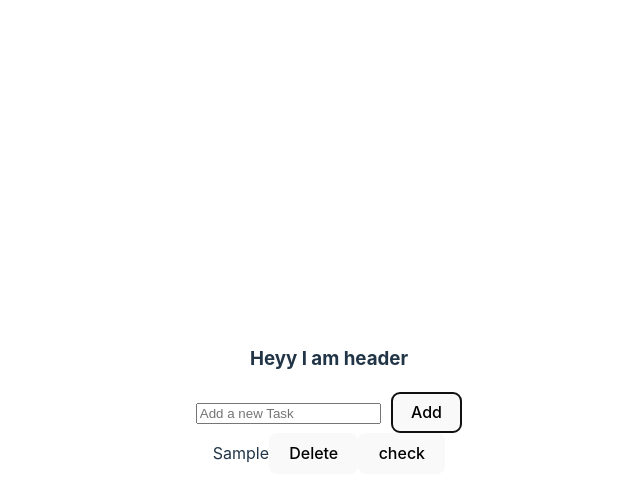
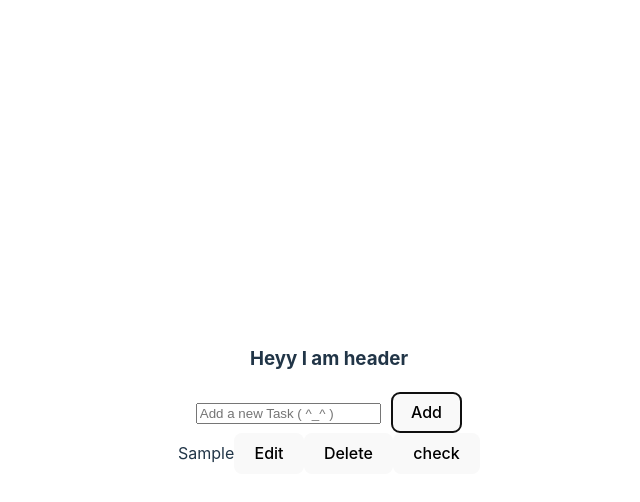
Before and after one commit to prateek-saxena-07/React_todoList, a React (Vite) app in the folder TodoList/: page / in a window 1280 px wide. Both pictures are taken after typing "Sample" into the empty fields and a click on the button "Add". Shown: the top 502 px of the page, without its empty margins (311-951 px from the left). Built offline with nearby package versions, Linux system fonts and the light colour scheme.

Commit message:
Final Functionality Commit

```diff
--- a/TodoList/src/Components/Header.jsx
+++ b/TodoList/src/Components/Header.jsx
@@ -11,7 +11,7 @@ function Header({ todo, setTodo }) {
     return (<>
         <h3> Heyy I am header</h3>
          <div className="input-wrapper">
-            <input type="text" placeholder="Add a new Task" value={input} onChange={(e)=>setInput(e.target.value)}/>
+            <input type="text" placeholder="Add a new Task ( ^_^ )" value={input} onChange={(e)=>setInput(e.target.value)}/>
             <button onClick={addTodo}>Add</button>
         </div>
     </>)
--- a/TodoList/src/Components/ToDoItem.jsx
+++ b/TodoList/src/Components/ToDoItem.jsx
@@ -1,5 +1,8 @@
+import React,{useState} from "react";
 function ToDoItem({ toDo, todo, setTodo })
 {
+    const [isEditing, setIsEditing] = useState(false)
+    const[editedText,setEditedText]=useState(toDo.text)
     const deleteTodo = () => {
 
         console.log('deleting')
@@ -10,14 +13,35 @@ function ToDoItem({ toDo, todo, setTodo })
     {
         e.target.parentNode.classList.toggle('done')
     }
-    return (<>
-        {/* <p>{toDo.id}</p>  */}
-        <span> {toDo.text}
-            {/* <button >Edit</button> */}
+
+    const saveEdit = () => {
+        if (editedText.trim() !== '')
+        {
+            setTodo(todo.map((item) => item.id === toDo.id ? { ...item, text: editedText } : item))
+
+            setIsEditing(false);
+        }
+        else
+        {
+            // alert("cannot be empty")
+            }
+    }
+
+
+    return (<>{isEditing ? (<div>
+        <input type="text" value={editedText} onChange={(e) => setEditedText(e.target.value)} placeholder="Enter Some Text  (=ʘᆽʘ=)∫"/>
+        <button onClick={saveEdit}>Save</button>
+    </div>)
+        :
+        (<><span> {toDo.text}
+               {/* <p>{toDo.id}</p>  */}
+            <button onClick={()=>setIsEditing(true)}>Edit</button>
             <button onClick={deleteTodo}>Delete</button>
             <button onClick={(event)=>{handleCheck(event)}}>check</button>
         </span>
-        <br />
+        <br /></>)}
+
+
     </>)
 }
 
--- a/TodoList/src/Components/ToDoList.jsx
+++ b/TodoList/src/Components/ToDoList.jsx
@@ -9,3 +9,7 @@ function ToDoList({todo,setTodo})
 }
 
 export default ToDoList
+
+//toDo single task
+// todo array of task
+//key prop is not passed to its children components it is used for internal optimization when the list is modified
```
